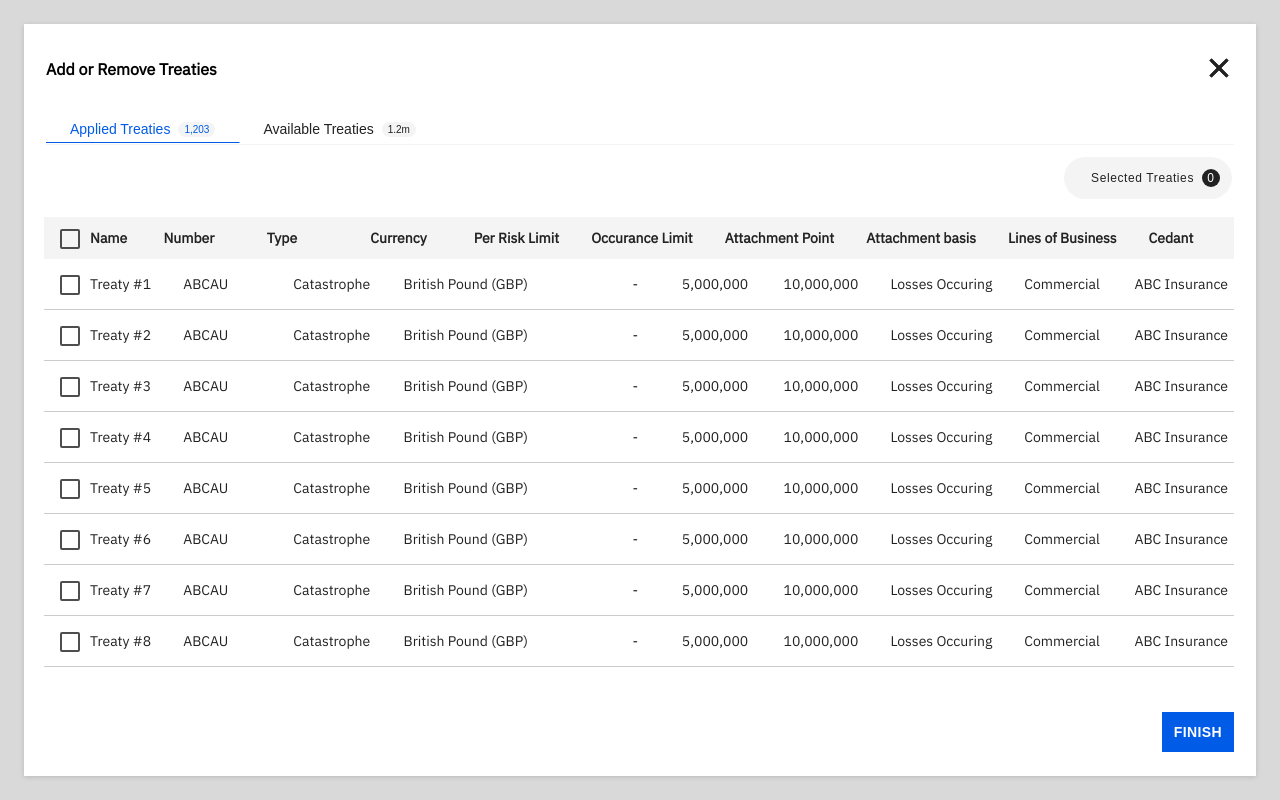
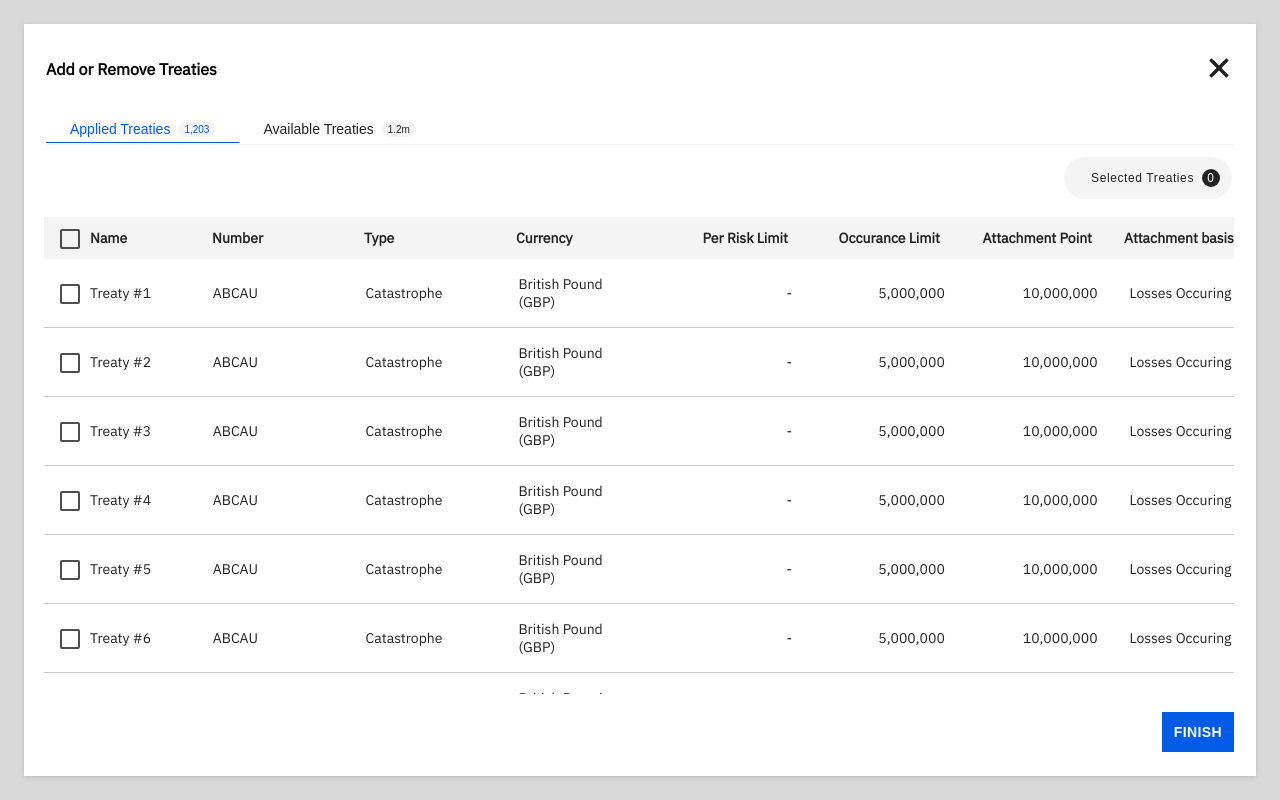
Before and after one commit to miketheo423/treaties-modal, a React (Create React App) app: page / in a window 1280 px wide. Built offline with nearby package versions, Linux system fonts and the light colour scheme.

Commit message:
adds better table styling

```diff
--- a/src/TreatiesModal/Treaty/Treaty.scss
+++ b/src/TreatiesModal/Treaty/Treaty.scss
@@ -21,6 +21,7 @@
     position: relative;
     user-select: none;
     cursor: pointer;
+    display: flex;
 
     .checkmark {
       position: absolute;
--- a/src/TreatiesModal/TreatyTable/TreatyTable.js
+++ b/src/TreatiesModal/TreatyTable/TreatyTable.js
@@ -44,11 +44,11 @@ function TreatyTable({ tab, action, treaties }) {
                     }}
                     checked={state.allSelected}
                   />
+                  Name
                   <span
                     className={`checkmark checkmark--${action} checkmark--deselect`}
                   ></span>
                 </label>
-                Name
               </th>
               <th align='left'>Number</th>
               <th align='left'>Type</th>
@@ -89,6 +89,10 @@ function TreatyTable({ tab, action, treaties }) {
   useEffect(() => {
     setTableHeight();
     window.addEventListener("resize", setTableHeight);
+    // unmount hook
+    return () => {
+      window.removeEventListener("resize", setTableHeight);
+    };
   }, []);
 
   return (
--- a/src/TreatiesModal/TreatyTable/TreatyTable.scss
+++ b/src/TreatiesModal/TreatyTable/TreatyTable.scss
@@ -140,7 +140,6 @@
 
     &__header {
       background-color: $color-light-grey;
-      display: flex;
     }
 
     thead,
@@ -161,8 +160,8 @@
       td {
         font-size: 14px;
         color: $color-dark-grey;
-        white-space: nowrap;
         flex: 1;
+        min-width: 120px;
       }
 
       th {
```
